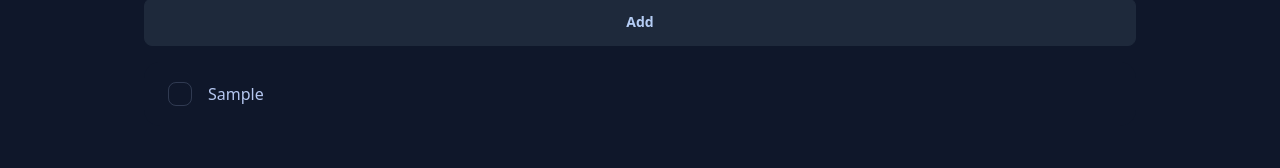
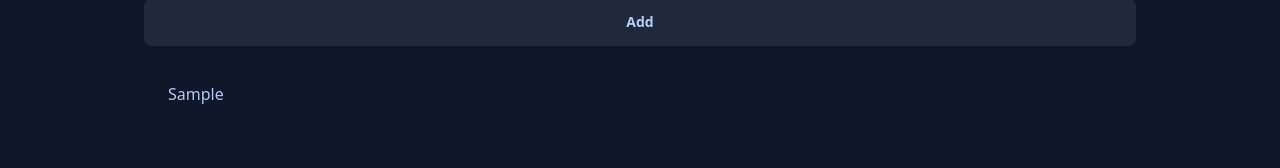
Before and after one commit to arunstop/test-sr-fe-1, a React (Vite) app: page / in a window 1280 px wide. Both pictures are taken after typing "Sample" into the empty fields and a click on the button "Add". Shown: the part 130-298 px from the top of the page. Built offline with nearby package versions, Linux system fonts and the light colour scheme; some icons are missing.

Commit message:
feat : added delete func. on todo

```diff
--- a/src/components/usecase/todo/TodoItem.tsx
+++ b/src/components/usecase/todo/TodoItem.tsx
@@ -1,31 +1,31 @@
+import { Icon } from "@iconify/react";
 import { forwardRef, useCallback } from "react";
 import { TodoData } from "../../../types/types-todo";
+import { Button } from "../../commons/Button";
 
 export const TodoItem = forwardRef<
   HTMLLIElement,
   React.HTMLAttributes<HTMLLIElement> & {
     onUpdate?: (updatedTodo: TodoData) => void;
+    onDelete?:(todoId:string)=>void;
     todo: TodoData;
   }
->(({ children, onUpdate, todo, ...props }, ref) => {
+>(({ children, onUpdate,onDelete, todo, ...props }, ref) => {
   // const handleUpdateTodo = useCallback(() => {
   //   onUpdate?.({ ...todo, done: !todo.done });
   // }, [todo]);
-
+  const isDone = todo.done;
   return (
-    <li ref={ref} {...props}>
+    <li ref={ref} {...props} className="flex gap-2 sm:gap-4 flex-row">
       <a
-        onClick={() => onUpdate?.({ ...todo, done: !todo.done })}
-        className="flex gap-2 sm:gap-4"
+        className={`flex flex-1 ${isDone ? "line-through opacity-50" : ""}`}
+        onClick={() => onUpdate?.({ ...todo, done: !isDone })}
       >
-        <input
-          type="checkbox"
-          checked={!!todo.done}
-          readOnly
-          className="checkbox"
-        />
         <span>{todo.title}</span>
       </a>
+      <span className={`flex !rounded-full opacity-50 hover:opacity-100`} onClick={()=>onDelete(todo.id)}>
+        <Icon icon="mdi:close-thick" />
+      </span>
     </li>
   );
 });
```
